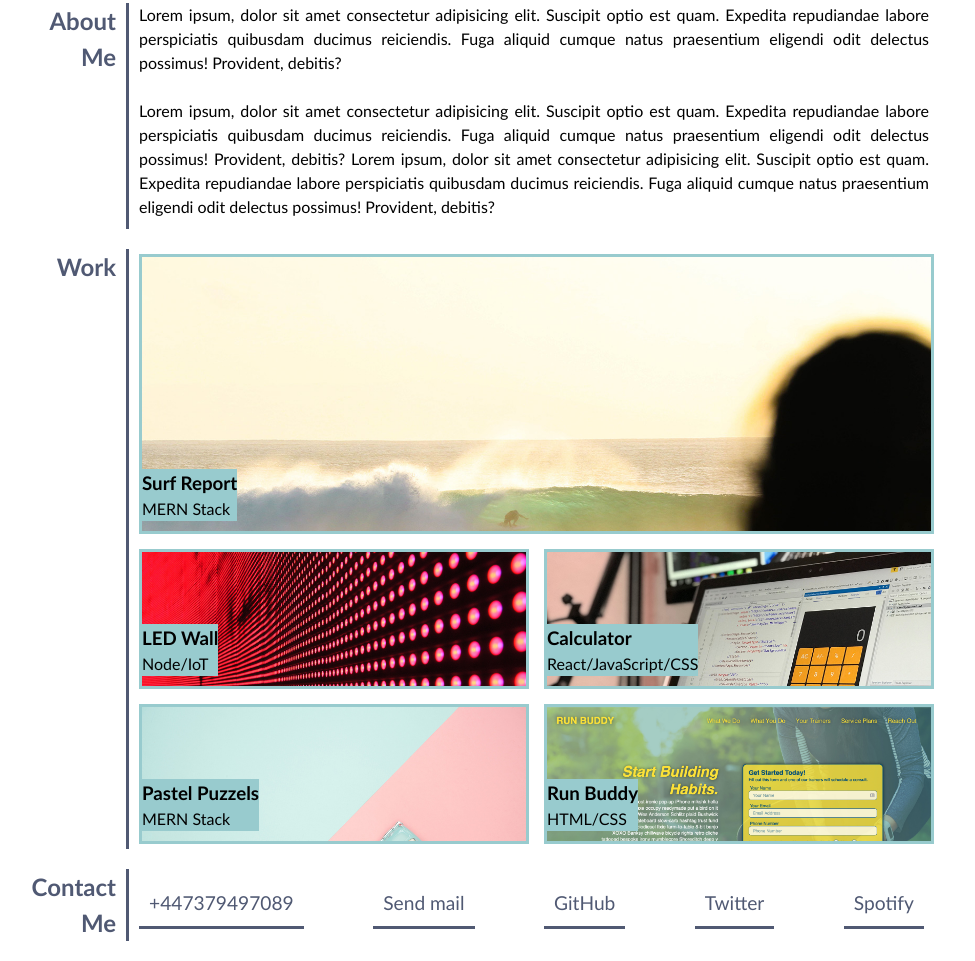
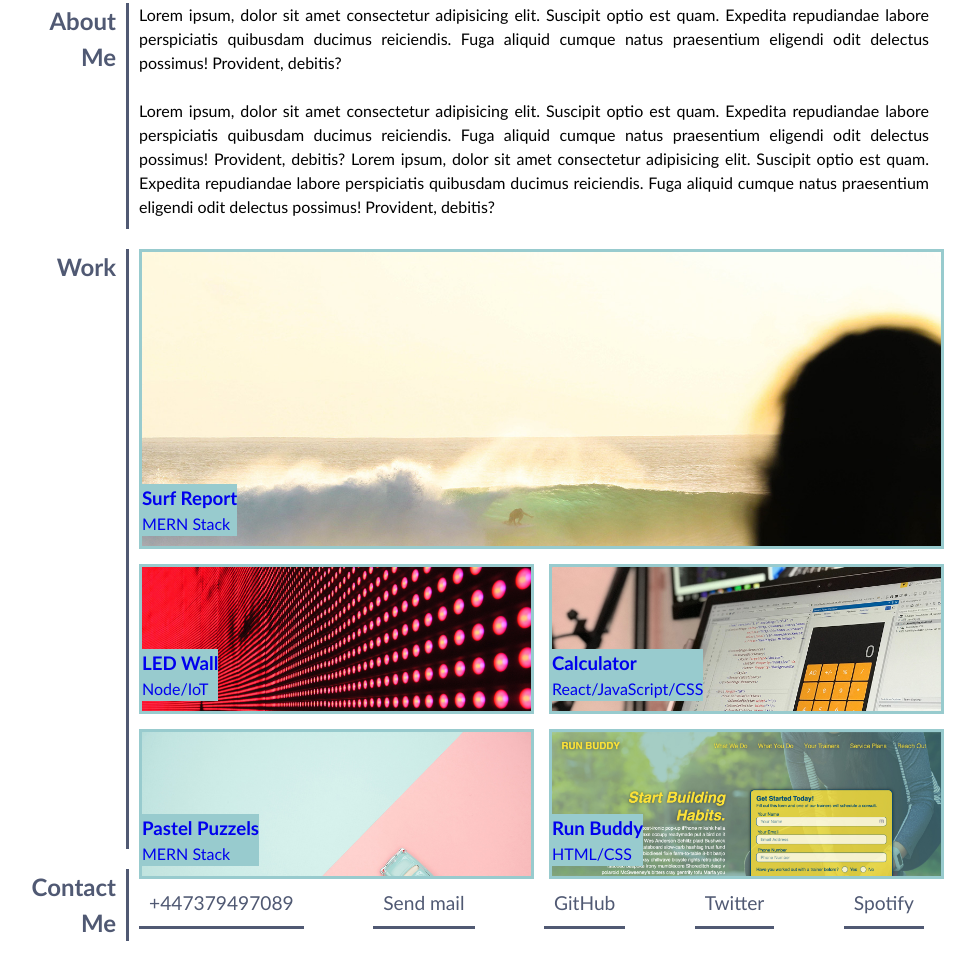
Before and after one commit to Khomych1004/My_portfolio, a plain HTML site: page index.html in a window 1280 px wide. Shown: the part 285-1246 px from the top of the page, without its empty margins (161-1136 px from the left). Drawn offline with Linux system fonts and the light colour scheme.

Commit message:
change in index and adding code to css

```diff
--- a/css/style.css
+++ b/css/style.css
@@ -115,13 +115,7 @@ main {
   padding-bottom: 10px;
 }
 
-#work .text {
-
-  background-color: var(--inactive-color);
-
-}
-
-#work .bloks {
+.page-section-work-bloks {
   height: 600px;
   width: 800px;
   display: grid;
@@ -161,6 +155,14 @@ main {
   background-image: url("../images/02-run-buddy.jpg");
 }
 
+.SurfReport:hover,
+.LEDWall:hover,
+.Calculator:hover,
+.PastelPuzzels:hover,
+.RunBuddy:hover {
+  opacity: 0.5;
+}
+
 .SurfReport,
 .LEDWall,
 .Calculator,
@@ -172,13 +174,10 @@ main {
   align-items: end;
 }
 
-.SurfReport div,
-.LEDWall div,
-.Calculator div,
-.PastelPuzzels div,
-.RunBuddy div {
+.page-section-text {
   position: absolute;
   margin-bottom: 10px;
+  background-color: var(--inactive-color);
 }
 
 .bloks {
--- a/index.html
+++ b/index.html
@@ -55,41 +55,41 @@
     <section class="page-section" id="work">
       <h2>Work</h2>
 
-      <div class="bloks">
-        <div class="SurfReport">
-          <div class="text">
+      <div class="page-section-work-bloks">
+        <a href="#" class="SurfReport">
+          <div class="page-section-text">
             <h3>Surf Report</h3>
             <p>MERN Stack</p>
           </div>
-        </div>
+        </a>
 
-        <div class="LEDWall">
-          <div class="text">
+        <a href="#" class="LEDWall">
+          <div class="page-section-text">
             <h3>LED Wall</h3>
             <p>Node/IoT</p>
           </div>
-        </div>
+        </a>
 
-        <div class="Calculator">
-          <div class="text">
+        <a href="#" class="Calculator">
+          <div class="page-section-text">
             <h3>Calculator</h3>
             <p>React/JavaScript/CSS</p>
           </div>
-        </div>
+        </a>
 
-        <div class="PastelPuzzels">
-          <div class="text">
+        <a href="#" class="PastelPuzzels">
+          <div class="page-section-text">
             <h3>Pastel Puzzels</h3>
             <p>MERN Stack</p>
           </div>
-        </div>
+        </a>
 
-        <div class="RunBuddy">
-          <div class="text">
+        <a href="#" class="RunBuddy">
+          <div class="page-section-text">
             <h3>Run Buddy</h3>
             <p>HTML/CSS</p>
           </div>
-        </div>
+        </a>
       </div>
     </section>
 
```
